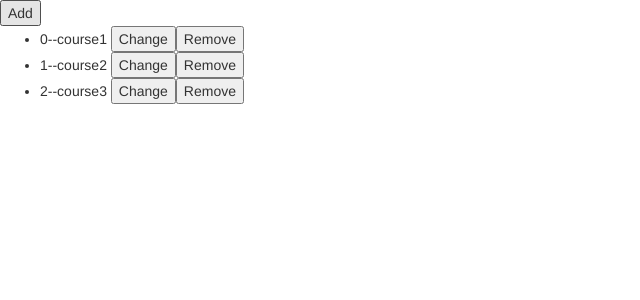
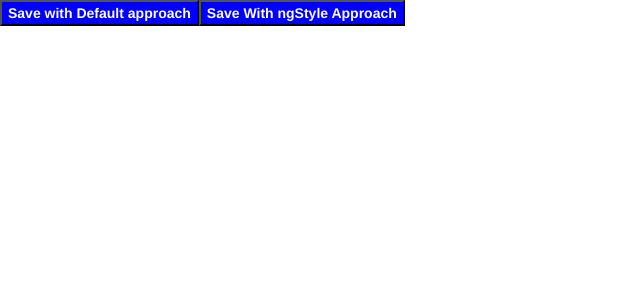
Before and after one commit to uzairqq/ECommerce, an Angular app: page / in a window 1280 px wide. Shown: the top 300 px of the page, without its empty margins (0-640 px from the left). Built offline with nearby package versions, Linux system fonts and the light colour scheme.

Commit message:
Used ngStyle instead of property biinding of styles

```diff
--- a/src/app/app.component.ts
+++ b/src/app/app.component.ts
@@ -4,34 +4,25 @@ import { Component, ViewChild } from '@angular/core';
   selector: 'app-root',
   // templateUrl: './app.component.html',
   template: `
-  <button (click)="onAdd()">Add</button>
-<ul>
-<li *ngFor="let course of courses;index as i">
-{{i}}--{{course.name}}
-<button (click)="onChange(course)">Change</button>
-<button (click)="onRemove(course)">Remove</button>
-</li>
-</ul>
+  <button
+  [style.backgroundColor]="canSave ? 'blue' : 'gray' "
+  [style.color]="canSave ? 'white' :'black'"
+  [style.fontWeight]="canSave ? 'bold' : 'normal'"
+  >Save with Default approach</button>
+
+<button [ngStyle]="{
+  'backgroundColor':canSave ? 'blue' : 'gray',
+  'color':canSave ? 'white' :'black',
+  'fontWeight':canSave ? 'bold' : 'normal'
+
+}" >Save With ngStyle Approach</button>
   `,
   styleUrls: ['./app.component.css']
 })
 export class AppComponent {
 
-  courses = [
-    { id: 1, name: 'course1' },
-    { id: 2, name: 'course2' },
-    { id: 3, name: 'course3' },
-  ];
-  onAdd() {
-    this.courses.push({ id: 4, name: 'course4' });
-  }
-  onRemove(course) {
-    const index = this.courses.indexOf(course);
-    this.courses.splice(index, 1);
-  }
-  onChange(course) {
-    course.name = 'Updated';
-  }
+  canSave = true;
+
 
 
 
```
